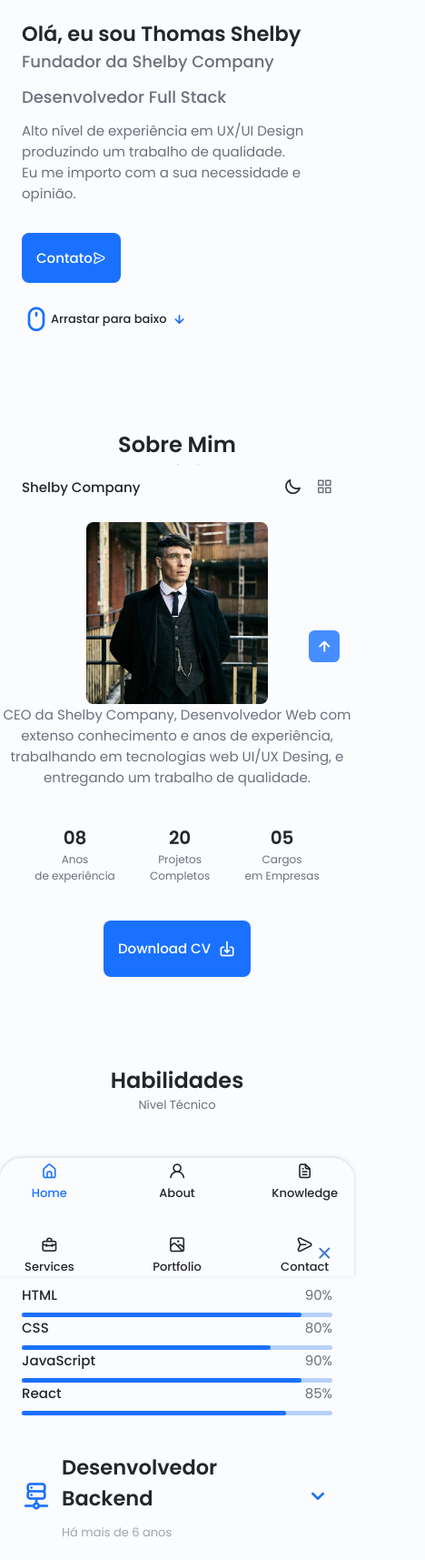
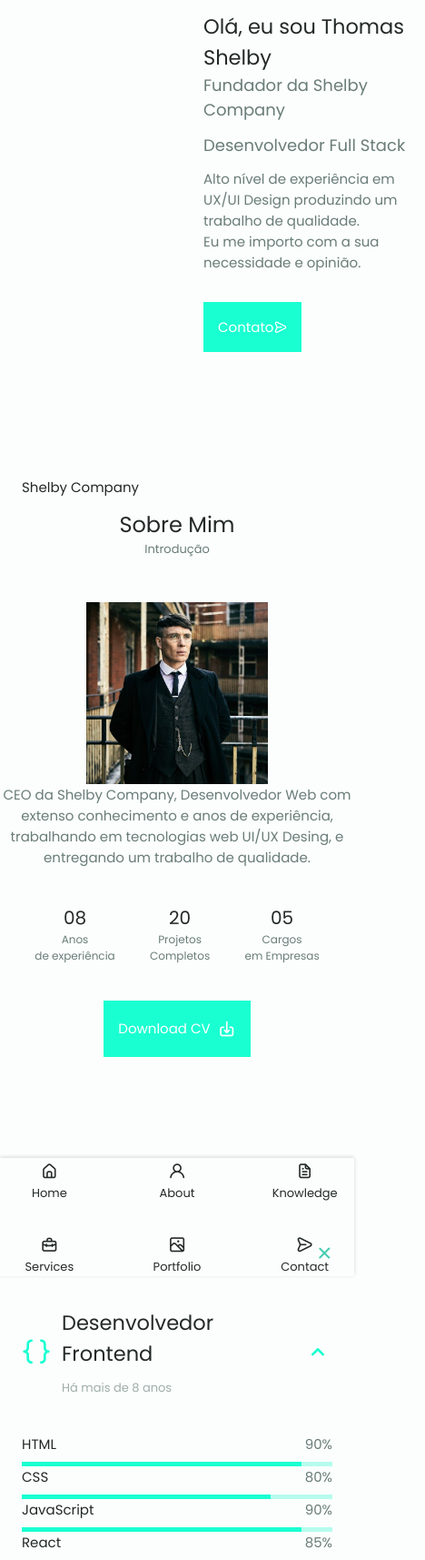
Before and after one commit to m7bellei/tcc-simple, a plain HTML site: page index.html in a window 390 px wide. Shown: the part 285-2000 px from the top of the page at 91% size, 468 px wide, since content can reach past the window. Drawn offline with nearby package versions, Linux system fonts and the light colour scheme.

Commit message:
V1 - Tratamento Site Sem UX

```diff
--- a/assets/css/styles.css
+++ b/assets/css/styles.css
@@ -7,7 +7,7 @@
 
     /*========== Colors ==========*/
     /* Change favorite color */
-    --hue-color: 217; /*Purple 250 - Green 142 - Blue 230 - Pink 340*/
+    --hue-color: 888; /*Purple 250 - Green 142 - Blue 230 - Pink 340*/
 
     /* HSL color mode */
     --first-color: hsl(var(--hue-color), 100%, 55%);
@@ -28,7 +28,7 @@
     --body-font: 'Poppins', sans-serif;
 
     /* .5rem = 8px, 1rem = 16px, 1.5rem = 24px ... */
-    --big-font-size: 2rem;
+    --big-font-size:1.52rem;
     --h1-font-size: 1.5rem;
     --h2-font-size: 1.25rem;
     --h3-font-size: 1.125rem;
@@ -37,8 +37,8 @@
     --smaller-font-size: .75rem;
 
     /*========== Font weight ==========*/
-    --font-medium: 500;
-    --font-semi-bold: 600;
+    --font-medium: 100;
+    --font-semi-bold: 200;
 
     /*========== Margenes Bottom ==========*/
     /* .25rem = 4px, .5rem = 8px, .75rem = 12px ... */
@@ -95,12 +95,12 @@ body.dark-theme {
     font-size: 1.25rem;
     color: var(--title-color);
     margin-right: var(--mb-1);
-    cursor: pointer;
+    cursor: default;
 }
 
-.change-theme:hover {
+/*.change-theme:hover {
     color: var(--first-color);
-}
+}*/
 
 
 /*==================== BASE ====================*/
@@ -110,8 +110,8 @@ body.dark-theme {
     margin: 0;
 }
 
-html {
-    scroll-behavior: smooth;
+.space {
+    margin-top: 100px;
 }
 
 body {
@@ -140,9 +140,23 @@ img {
     height: auto;
 }
 
+html {
+    overflow: scroll;
+    overflow-x: hidden;
+}
+
+::-webkit-scrollbar {
+    width: 0; /* Remove scrollbar space */
+    background: transparent; /* Optional: just make scrollbar invisible */
+}
+/* Optional: show position indicator in red */
+::-webkit-scrollbar-thumb {
+    background: #FF0000;
+}
+
 /*==================== REUSABLE CSS CLASSES ====================*/
 .section {
-    padding: 2rem 0 4rem;
+    padding: 1.5rem 0 3rem;
 }
 
 .section__title{
@@ -162,7 +176,7 @@ img {
 
 /*==================== LAYOUT ====================*/
 .container {
-    max-width: 768px;
+    max-width: 900px;
     margin-left: var(--mb-1-5);
     margin-right: var(--mb-1-5)
 }
@@ -196,18 +210,18 @@ img {
     font-weight: var(--font-medium);
 }
 
-.nav__logo:hover {
+/*.nav__logo:hover {
     color: var(--first-color)
-}
+}*/
 
 .nav__toggle {
     font-size: 1.1rem;
-    cursor: pointer;
+    cursor: default;
 }
 
-.nav__toggle:hover {
+/*.nav__toggle:hover {
     color: var(--first-color)
-}
+}*/
 
 @media screen and (max-width: 767px) {
     .nav__menu {
@@ -218,8 +232,8 @@ img {
         background-color: var(--body-color);
         padding: 2rem, 1.5rem, 4rem;
         box-shadow: 0 -1px 4px rgba(0, 0, 0, .15);
-        border-radius: 1.5rem 1.5rem 0 0;
-        transition: .3s;
+        /*border-radius: 1.5rem 1.5rem 0 0;*/
+        transition: .6s;
     }
 }
 
@@ -237,9 +251,9 @@ img {
     font-weight: var(--font-medium);
 }
 
-.nav__link:hover {
+/*.nav__link:hover {
     color: var(--first-color);
-}
+}*/
 
 .nav__icon{
     font-size: 1.2rem;
@@ -250,13 +264,13 @@ img {
     right: 1.3rem;
     bottom: .5rem;
     font-size: 1.5rem;
-    cursor: pointer;
+    cursor: default;
     color: var(--first-color-alt);
 }
 
-.nav__close:hover {
+/*.nav__close:hover {
     color: var(--first-color-alt);
-}
+}*/
 
 
 /* show menu */
@@ -285,6 +299,7 @@ img {
     grid-template-columns: .5fr 3fr;
     padding-top: 3.5rem;
     align-items: center;
+    margin-left: 200px;
 }
 
 .home__social {
@@ -299,9 +314,9 @@ img {
 
 }
 
-.home__social-icon:hover {
+/*.home__social-icon:hover {
     color:var(--first-color-alt)
-}
+}*/
 
 .home__blob {
     width: 200px;
@@ -340,9 +355,9 @@ img {
     transition: .3s;
 }
 
-.home__scroll-button:hover {
+/*.home__scroll-button:hover {
     transform: translateY(.25rem)
-}
+}*/
 
 .home__scroll-mouse {
     font-size: 2rem;
@@ -366,13 +381,13 @@ img {
     background-color: var(--first-color);
     color: #FFF;
     padding: 1rem;
-    border-radius: .5rem;
+    /*border-radius: .5rem;*/
     font-weight: var(--font-medium);
 }
 
-.button:hover {
+/*.button:hover {
     background-color: var(--first-color-alt);
-}
+}*/
 
 .button__icon {
     font-size: 1.25rem;
@@ -385,9 +400,9 @@ img {
     color: var(--first-color);
 }
 
-.button--white:hover {
+/*.button--white:hover {
     background-color: #FFF;
-}
+}*/
 
 .button--flex {
     display: inline-flex;
@@ -404,16 +419,16 @@ img {
     color: var(--first-color);
 }
 
-.button--link:hover {
+/*.button--link:hover {
     background-color: transparent;
     color: var(--first-color);
-}
+}*/
 
 
 /*==================== ABOUT ====================*/
 .about__img {
     width: 200px;
-    border-radius: .5rem;
+    /*border-radius: .5rem;*/
     justify-self: center;
     align-self: center;
 }
@@ -460,7 +475,7 @@ img {
     display: flex;
     align-items: center;
     margin-bottom: var(--mb-2-5);
-    cursor: pointer;
+    cursor: default;
 }
 
 .skills__icon,
@@ -503,7 +518,7 @@ img {
 .skills__bar,
 .skills__percentage {
     height: 5px;
-    border-radius: .25rem;
+    b/*order-radius: .25rem*/;
 }
 
 .skills__bar {
@@ -584,12 +599,12 @@ img {
 .qualification__button {
     font-size: var(--h3-font-size);
     font-weight: var(--font-medium);
-    cursor: pointer;
+    cursor: default;
 }
 
-.qualification__button:hover {
+/*.qualification__button:hover {
     color: var(--first-color);
-}
+}*/
 
 .qualification__icon {
     font-size: 1.8rem;
@@ -624,7 +639,7 @@ img {
     width: 13px;
     height: 13px;
     background-color: var(--first-color);
-    border-radius: 50%;
+    /*border-radius: 50%;*/
 }
 
 .qualification__line {
@@ -661,14 +676,14 @@ img {
     position: relative;
     background-color: var(--container-color);
     padding: 3.5rem ,5rem 1.25rem 1.5rem;
-    border-radius: .25rem;
+    /*border-radius: .25rem;*/
     box-shadow: 0 2px 4px rgba(0, 0, 0, .15);
     transition: .3s;
 }
 
-.services__content:hover {
+/*.services__content:hover {
     box-shadow: 0 4px 8px rgba(0, 0, 0, .20);
-}
+}*/
 
 .services__icon {
     display: block;
@@ -684,13 +699,13 @@ img {
 }
 
 .services__button {
-    cursor: pointer;
+    cursor: default;
     font-size: var(--small-font-size)
 }
 
-.services__button:hover .button__icon {
+/*.services__button:hover .button__icon {
     transform: translateX(.25rem);
-}
+}*/
 
 .services__modal {
     position: fixed;
@@ -713,7 +728,7 @@ img {
     position: relative;
     background-color: var(--container-color);
     padding: 1.5rem;
-    border-radius: .5rem;
+    /*border-radius: .5rem;*/
 }
 
 .services__modal-services {
@@ -736,7 +751,7 @@ img {
     right: 1rem;
     font-size: 1.5rem;
     color: var(--first-color);
-    cursor: pointer;
+    cursor: default;
 }
 
 .services__modal-icon {
@@ -764,7 +779,7 @@ img {
 .portfolio__img {
     width: 265px;
     height: 160px;
-    border-radius: .5rem;
+    /*border-radius: .5rem;*/
     justify-self: center;
 }
 
@@ -777,9 +792,9 @@ img {
     margin-bottom: var(--mb-0-75)
 }
 
-.portfolio__button:hover .button__icon {
+/*.portfolio__button:hover .button__icon {
     transform: translateX(.25rem);
-}
+}*/
 
 .swiper-button-prev::after,
 .swiper-button-next::after {
@@ -843,7 +858,7 @@ img {
     width: 488px;
     justify-self: center;
     height: 288px;
-    border-radius: 8px;
+    /*border-radius: 8px;*/
 }
 
 
@@ -867,7 +882,7 @@ img {
 .testimonial__img {
     width: 100px;
     height: 100px;
-    border-radius: 50%;
+    /*border-radius: 50%;*/
 }
 
 .testimonial__name {
@@ -922,7 +937,7 @@ img {
 
 .contact__content {
     background-color: var(--input-color);
-    border-radius: .5rem;
+    /*border-radius: .5rem;*/
     padding: .75rem 1rem .25rem;
 }
 
@@ -972,18 +987,18 @@ img {
     row-gap: 1.5rem;
 }
 
-.footer__link:hover {
+/*.footer__link:hover {
     color: var(--first-color-lighter);
-}
+}*/
 
 .footer__social {
     font-size: 1.25rem;
     margin-right: var(--mb-1-5);
 }
 
-.footer__social:hover {
+/*.footer__social:hover {
     color: var(--first-color-lighter);
-}
+}*/
 
 .footer__copy {
     font-size: var(--smaller-font-size);
@@ -1001,7 +1016,7 @@ img {
 
 
 /*========== SCROLL UP ==========*/
-.scrollup{
+/*.scrollup{
     position: fixed;
     right: 1rem;
     bottom: -20%;
@@ -1012,25 +1027,25 @@ img {
     z-index: var(--z-tooltip);
     transition: .4s;
     scroll-behavior: smooth;
-}
+}*/
 
-.scrollup:hover {
+/*.scrollup:hover {
     background-color: var(--first-color-alt);
-}
+}*/
 
-.scrollup__icon {
+/*.scrollup__icon {
     font-size: 1.5rem;
     color: #FFF;
-}
+}*/
 
 /* Show scroll */
-.show-scroll {
+/*.show-scroll {
     bottom: 5rem;
-}
+}*/
 
 
 /*========== SCROLL BAR ==========*/
-::-webkit-scrollbar {
+/*::-webkit-scrollbar {
     width: .60rem;
     background-color: var(--scroll-bar-color);
     border-radius: .5rem;
@@ -1043,7 +1058,7 @@ img {
 
 ::-webkit-scrollbar-thumb:hover {
     background-color: var(--text-color-light);
-}
+}*/
 
 
 
@@ -1051,7 +1066,7 @@ img {
 /*==================== MEDIA QUERIES ====================*/
 
 /* For small devices */
-@media screen and (max-width: 375px){
+/*@media screen and (max-width: 375px){
     .container {
         margin-left: var(--mb-1);
         margin-right: var(--mb-1);
@@ -1117,11 +1132,11 @@ img {
     .testimonial__description {
         text-align: center;
     }
-}
+}*/
 
 
 /* For medium devices */
-@media screen and (min-width: 568px){
+/*@media screen and (min-width: 568px){
     .home__content {
         grid-template-columns: max-content 1fr 1fr;
     }
@@ -1160,7 +1175,7 @@ img {
         justify-content: center;
     }
 
-}
+}*/
 
 @media screen and (min-width: 768px){
 
@@ -1292,7 +1307,7 @@ img {
 
     .project__container  {
         background-color: var(--first-color-second);
-        border-radius: 1rem;
+        /*border-radius: 1rem;*/
         padding: 3rem 3.5rem 3.5rem;
         grid-template-columns: 1fr max-content;
         column-gap: 3rem;
@@ -1394,7 +1409,7 @@ img {
 
         .project__container  {
             background-color: var(--first-color-second);
-            border-radius: 1rem;
+            /*border-radius: 1rem;*/
             padding: 3rem 3.5rem 3.5rem;
             grid-template-columns: 1fr max-content;
             column-gap: 3rem;
--- a/assets/js/main.js
+++ b/assets/js/main.js
@@ -172,31 +172,31 @@ window.addEventListener('scroll', scrollUp)
 
 
 /*==================== DARK LIGHT THEME ====================*/
-const themeButton = document.getElementById('theme-button')
-const darkTheme = 'dark-theme'
-const iconTheme = 'uil-sun'
+//const themeButton = document.getElementById('theme-button')
+//const darkTheme = 'dark-theme'
+//const iconTheme = 'uil-sun'
 
-// Previously selected topic (if user selected)
-const selectedTheme = localStorage.getItem('selected-theme')
-const selectedIcon = localStorage.getItem('selected-icon')
+//// Previously selected topic (if user selected)
+//const selectedTheme = localStorage.getItem('selected-theme')
+//const selectedIcon = localStorage.getItem('selected-icon')
 
-// We obtain the current theme that the interface has by validating the dark-theme class
-const getCurrentTheme = () => document.body.classList.contains(darkTheme) ? 'dark' : 'light'
-const getCurrentIcon = () => themeButton.classList.contains(iconTheme) ? 'uil-moon' : 'uil-sun'
+//// We obtain the current theme that the interface has by validating the dark-theme class
+//const getCurrentTheme = () => document.body.classList.contains(darkTheme) ? 'dark' : 'light'
+//const getCurrentIcon = () => themeButton.classList.contains(iconTheme) ? 'uil-moon' : 'uil-sun'
 
-// We validate if the user previously chose a topic
-if (selectedTheme) {
-  // If the validation is fulfilled, we ask what the issue was to know if we activated or deactivated the dark
-  document.body.classList[selectedTheme === 'dark' ? 'add' : 'remove'](darkTheme)
-  themeButton.classList[selectedIcon === 'uil-moon' ? 'add' : 'remove'](iconTheme)
-}
+//// We validate if the user previously chose a topic
+//if (selectedTheme) {
+//  // If the validation is fulfilled, we ask what the issue was to know if we activated or deactivated the dark
+//  document.body.classList[selectedTheme === 'dark' ? 'add' : 'remove'](darkTheme)
+//  themeButton.classList[selectedIcon === 'uil-moon' ? 'add' : 'remove'](iconTheme)
+//}
 
-// Activate / deactivate the theme manually with the button
-themeButton.addEventListener('click', () => {
-    // Add or remove the dark / icon theme
-    document.body.classList.toggle(darkTheme)
-    themeButton.classList.toggle(iconTheme)
-    // We save the theme and the current icon that the user chose
-    localStorage.setItem('selected-theme', getCurrentTheme())
-    localStorage.setItem('selected-icon', getCurrentIcon())
-})
+//// Activate / deactivate the theme manually with the button
+//themeButton.addEventListener('click', () => {
+//    // Add or remove the dark / icon theme
+//    document.body.classList.toggle(darkTheme)
+//    themeButton.classList.toggle(iconTheme)
+//    // We save the theme and the current icon that the user chose
+//    localStorage.setItem('selected-theme', getCurrentTheme())
+//    localStorage.setItem('selected-icon', getCurrentIcon())
+//})
--- a/index.html
+++ b/index.html
@@ -2,7 +2,7 @@
     <html lang="en">
     <head>
         <meta charset="UTF-8">
-        <meta name="viewport" content="width=device-width, initial-scale=1.0">
+        <!--<meta name="viewport" content="width=device-width, initial-scale=1.0">-->
 
         <!--==================== UNICONS ====================-->
         <link rel="stylesheet" href="https://unicons.iconscout.com/release/v4.0.0/css/line.css">
@@ -24,32 +24,32 @@
                 <div class="nav__menu" id="nav-menu">
                     <ul class="nav__list grid">
                         <li class="nav__item">
-                            <a href="#home" class="nav__link active-link">
+                            <a class="nav__link">
                                 <i class="uil uil-estate nav__icon"></i> Home
                             </a>
                         </li>
                         <li class="nav__item">
-                            <a href="#about" class="nav__link">
+                            <a class="nav__link">
                                 <i class="uil uil-user nav__icon"></i> About
                             </a>
                         </li>
                         <li class="nav__item">
-                            <a href="#skills" class="nav__link">
+                            <a class="nav__link">
                                 <i class="uil uil-file-alt nav__icon"></i> Knowledge
                             </a>
                         </li>
                         <li class="nav__item">
-                            <a href="#services" class="nav__link">
+                            <a class="nav__link">
                                 <i class="uil uil-briefcase-alt nav__icon"></i> Services
                             </a>
                         </li>
                         <li class="nav__item">
-                            <a href="#portfolio" class="nav__link">
+                            <a class="nav__link">
                                 <i class="uil uil-scenery nav__icon"></i> Portfolio
                             </a>
                         </li>
                         <li class="nav__item">
-                            <a href="#" class="nav__link">
+                            <a class="nav__link">
                                 <i class="uil uil-message nav__icon"></i> Contact
                             </a>
                         </li>
@@ -57,16 +57,16 @@
                     <i class="uil uil-times nav__close" id="nav-close"></i>
                 </div>
 
-                <div class="nav__btns">
+                <!--<div class="nav__btns">-->
                     <!-- Theme change button -->
-                    <i class="uil uil-moon change-theme" id="theme-button"></i>
+                    <!--<i class="uil uil-moon change-theme" id="theme-button"></i>
 
 
                     <div class="nav__toggle" id="nav-toggle">
                     <i class="uil uil-apps"></i>
                     </div>
 
-                </div>
+                </div>-->
             </nav>
 
         </header>
@@ -74,7 +74,7 @@
         <!--==================== MAIN ====================-->
         <main class="main">
             <!--==================== HOME ====================-->
-            <section class="home section" id="home">
+            <section class="home section">
                 <div class="home__container container grid">
                     <div class="home__content grid">
                         <div class="home__social">
@@ -119,18 +119,11 @@
                             </a>
                         </div>
                     </div>
-                    <div class="home__scroll">
-                        <a href="#about" class="home__scroll-button button--flex">
-                            <i class="uil uil-mouse-alt home__scroll-mouse"></i>
-                            <span class="home__scroll-name">Arrastar para baixo</span>
-                            <i class="uil uil-arrow-down home__scroll-arrow"></i>
-                        </a>
-                    </div>
                 </div>
             </section>
 
             <!--==================== ABOUT ====================-->
-            <section class="about section" id="about">
+            <section class="about section space">
                 <h2 class="section__title">Sobre Mim</h2>
                 <span class="section__subtitle">Introdução</span>
                 <div class="about__container container grid">
@@ -168,7 +161,7 @@
             </section>
 
             <!--==================== SKILLS ====================-->
-            <section class="skills section" id="skills">
+            <section class="skills section space">
                 <h2 class="section__title">Habilidades</h2>
                 <span class="section__subtitle">Nível Técnico</span>
 
@@ -332,7 +325,7 @@
             </section>
 
             <!--==================== QUALIFICATION ====================-->
-            <section class="qualification section">
+            <section class="qualification section space">
                 <h2 class="section__title">Qualificações</h2>
                 <span class="section__subtitle">Minha Jornada</span>
 
@@ -488,7 +481,7 @@
             </section>
 
             <!--==================== SERVICES ====================-->
-            <section class="services section" id="services">
+            <section class="services section space">
                 <h2 class="section__title">Serviços</h2>
                 <span class="section__subtitle">O que eu faço?</span>
 
@@ -625,7 +618,7 @@
             </section>
 
             <!--==================== PORTFOLIO ====================-->
-            <section class="portfolio section" id="portfolio">
+            <section class="portfolio section space">
                 <h2 class="section__title">Portfolio</h2>
                 <span class="section__subtitle">Trabalhos mais recentes</span>
 
@@ -690,25 +683,25 @@
             </section>
 
             <!--==================== PROJECT IN MIND ====================-->
-            <section class="project section">
+            <section class="project section space">
                 <div class="project__bg">
                     <div class="project__container container grid">
+                        <h2 class="project__title">Você tem um novo projeto em mente?</h2>
+                        <p class="project__description">Deixe com a gente! entre em contato.</p>
                         <div class="project__data">
-                            <h2 class="project__title">Você tem um novo projeto em mente?</h2>
-                            <p class="project__description">Deixe com a gente! entre em contato.</p>
                             <a href="#contact" class="button button--flex button--white">
                                 Contato <i class="uil uil-message project__icon button__icon"></i>
                             </a>
                         </div>
 
-                        <img src="assets/img/shelby-company.jpg" alt="" class="project__img">
+                        <img src="assets/img/shelby-company.jpg" alt="" class="project__img" style="margin-top: -110px;">
                     </div>
                 </div>
 
             </section>
 
             <!--==================== TESTIMONIAL ====================-->
-            <section class="testimonial section">
+            <section class="testimonial section space">
                 <h2 class="section__title">Meu Esquadrão</h2>
                 <span class="section__subtitle">Seu projeto estará em boas mãos.</span>
 
@@ -836,7 +829,7 @@
             </section>
 
             <!--==================== CONTACT ME ====================-->
-            <section class="contact section" id="contact">
+            <section class="contact section space">
                 <h2 class="section__title">Contato</h2>
                 <span class="section__subtitle">Entrar em contato</span>
 
@@ -942,9 +935,9 @@
         </footer>
 
         <!--==================== SCROLL TOP ====================-->
-        <a href="" class="scrollup" id="scroll-up">
+        <!--<a href="" class="scrollup" id="scroll-up">
             <i class="uil uil-arrow-up scrollup__icon"></i>
-        </a>
+        </a>-->
 
         <!--==================== SWIPER JS ====================-->
         <script src="assets/js/swiper-bundle.min.js"></script>
```
